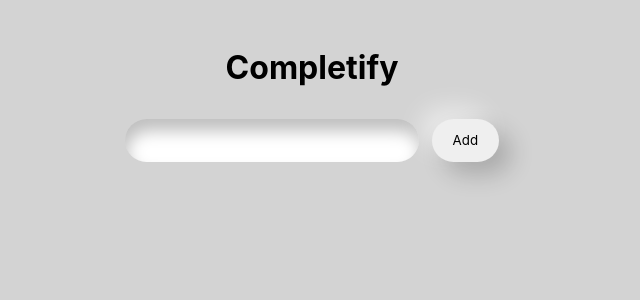
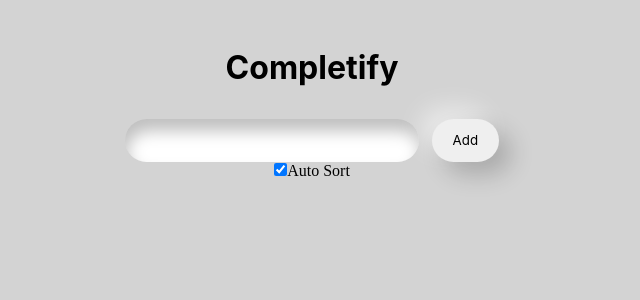
Before and after one commit to jacksonet00/Completify, a React (Create React App) app in the folder app/: page / in a window 1280 px wide. Shown: the top 300 px of the page, without its empty margins (328-968 px from the left). Built offline with nearby package versions, Linux system fonts and the light colour scheme; the HTML template or start-up script is replaced by a standard one.

Commit message:
Implemented togglable auto sort

```diff
--- a/app/package.json
+++ b/app/package.json
@@ -7,6 +7,7 @@
 		"@testing-library/react": "^9.5.0",
 		"@testing-library/user-event": "^7.2.1",
 		"react": "^16.13.1",
+		"react-beautiful-dnd": "^13.0.0",
 		"react-dom": "^16.13.1",
 		"react-scripts": "3.4.1",
 		"styled-components": "^5.1.1",
--- a/app/src/App.js
+++ b/app/src/App.js
@@ -3,6 +3,123 @@ import { v4 as uuidv4 } from 'uuid';
 import Task from './Task';
 import styled from 'styled-components';
 import './root.css';
+import { DragDropContext, Droppable, Draggable } from 'react-beautiful-dnd';
+
+const App = () => {
+	const [tasks, setTasks] = useState(
+		JSON.parse(localStorage.getItem('tasks')) || []
+	);
+	const [taskInput, setTaskInput] = useState('');
+	const [autoSort, setAutoSort] = useState(true);
+
+	useEffect(() => {
+		localStorage.setItem('tasks', JSON.stringify(tasks));
+	}, [tasks]);
+
+	useEffect(() => {
+		document.getElementById('add-btn').addEventListener('focus', (e) => {
+			window.setTimeout(() => e.target.blur(), 250);
+		});
+	}, []);
+
+	const handleAddTask = (e) => {
+		e.preventDefault();
+		if (taskInput !== '') {
+			const d = new Date();
+			setTasks([
+				...tasks,
+				{
+					name: taskInput,
+					completed: false,
+					id: uuidv4(),
+					time: d.getTime(),
+				},
+			]);
+			setTaskInput('');
+		}
+	};
+
+	const handleCompleteTask = (id) => {
+		let newTasks = [...tasks];
+		newTasks.forEach((t) => {
+			if (t.id === id) {
+				t.completed = !t.completed;
+			}
+		});
+		// TODO: Animate sorting.
+		// TODO: Sort subsections by date.
+		if (autoSort) {
+			newTasks.sort((a, b) => {
+				return a.completed === b.completed
+					? 0
+					: a.completed
+					? 1
+					: -1;
+			});
+		}
+		setTasks(newTasks);
+	};
+
+	const handleDeleteTask = (id) => {
+		const newTasks = tasks.filter((t) => t.id !== id);
+		setTasks(newTasks);
+	};
+
+	const toggleAutoSort = () => {
+		setAutoSort(!autoSort);
+		const newTasks = [...tasks];
+		if (!autoSort) {
+			newTasks.sort((a, b) => {
+				return a.completed === b.completed
+					? 0
+					: a.completed
+					? 1
+					: -1;
+			});
+		}
+		setTasks(newTasks);
+	};
+
+	return (
+		<Container>
+			<Title>Completify</Title>
+			<form onSubmit={(e) => handleAddTask(e)}>
+				<TextBox
+					type="text"
+					value={taskInput}
+					onChange={(e) => setTaskInput(e.target.value)}
+				/>
+				<AddButton type="submit" id="add-btn">
+					Add
+				</AddButton>
+			</form>
+			<div>
+				{tasks.map((t) => {
+					return (
+						<Task
+							key={t.id}
+							task={t}
+							onComplete={(id) => handleCompleteTask(id)}
+							onDelete={(id) => handleDeleteTask(id)}
+						/>
+					);
+				})}
+			</div>
+			<div>
+				<input
+					type="checkbox"
+					name="auto-sort"
+					id="auto-sort"
+					checked={autoSort}
+					onChange={() => toggleAutoSort()}
+				/>
+				<label htmlFor="auto-sort">Auto Sort</label>
+			</div>
+		</Container>
+	);
+};
+
+export default App;
 
 const Container = styled.div`
 	display: flex;
@@ -54,85 +171,13 @@ const AddButton = styled.button`
 		'Segoe UI', Roboto, Oxygen, Ubuntu, Cantarell, 'Open Sans',
 		'Helvetica Neue', sans-serif;
 
+	&:hover {
+		color: #25543b;
+	}
+
 	&:focus {
 		outline: 0;
 		box-shadow: inset 12px 12px 24px 0 rgba(0, 0, 0, 0.2),
 			inset -12px -12px 24px 0 rgba(255, 255, 255, 0.5);
 	}
 `;
-
-const App = () => {
-	const [tasks, setTasks] = useState(
-		JSON.parse(localStorage.getItem('tasks')) || []
-	);
-	const [taskInput, setTaskInput] = useState('');
-
-	useEffect(() => {
-		localStorage.setItem('tasks', JSON.stringify(tasks));
-	}, [tasks]);
-
-	const handleAddTask = (e) => {
-		e.preventDefault();
-		if (taskInput !== '') {
-			const d = new Date();
-			setTasks([
-				...tasks,
-				{
-					name: taskInput,
-					completed: false,
-					id: uuidv4(),
-					time: d.getTime(),
-				},
-			]);
-			setTaskInput('');
-		}
-	};
-
-	const handleCompleteTask = (id) => {
-		let newTasks = [...tasks];
-		newTasks.forEach((t) => {
-			if (t.id === id) {
-				t.completed = !t.completed;
-			}
-		});
-		// TODO: Animate sorting.
-		// TODO: Sort subsections by date.
-		newTasks.sort((a, b) => {
-			return a.completed === b.completed ? 0 : a.completed ? 1 : -1;
-		});
-		setTasks(newTasks);
-	};
-
-	const handleDeleteTask = (id) => {
-		const newTasks = tasks.filter((t) => t.id !== id);
-		setTasks(newTasks);
-	};
-
-	return (
-		<Container>
-			<Title>Completify</Title>
-			<form onSubmit={(e) => handleAddTask(e)}>
-				<TextBox
-					type="text"
-					value={taskInput}
-					onChange={(e) => setTaskInput(e.target.value)}
-				/>
-				<AddButton type="submit">Add</AddButton>
-			</form>
-			<div>
-				{tasks.map((t) => {
-					return (
-						<Task
-							key={t.id}
-							task={t}
-							onComplete={(id) => handleCompleteTask(id)}
-							onDelete={(id) => handleDeleteTask(id)}
-						/>
-					);
-				})}
-			</div>
-		</Container>
-	);
-};
-
-export default App;
```
Also changed, not shown: 1 other file (tests, documents, lock files or other folders). Lines whose indentation alone changed are shown as unchanged.
